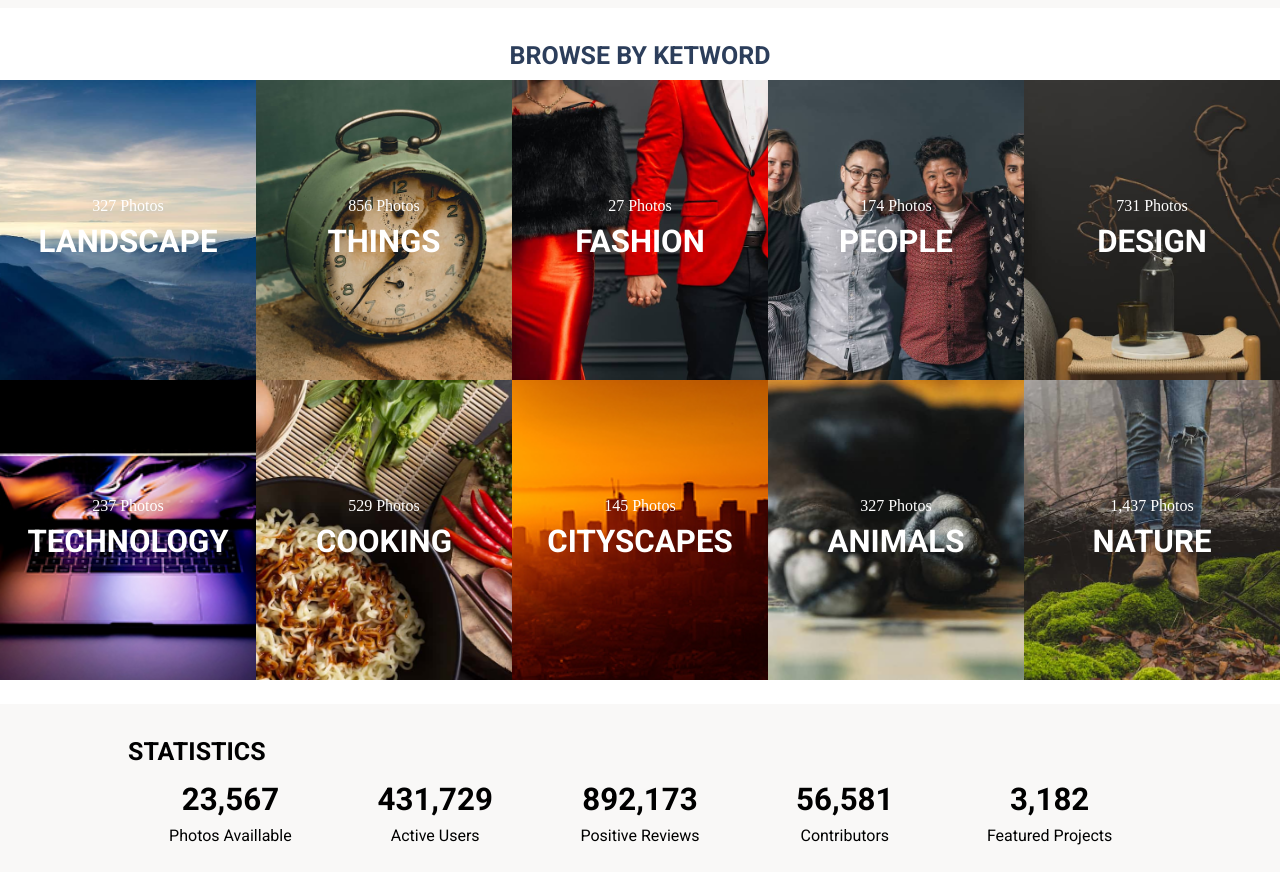
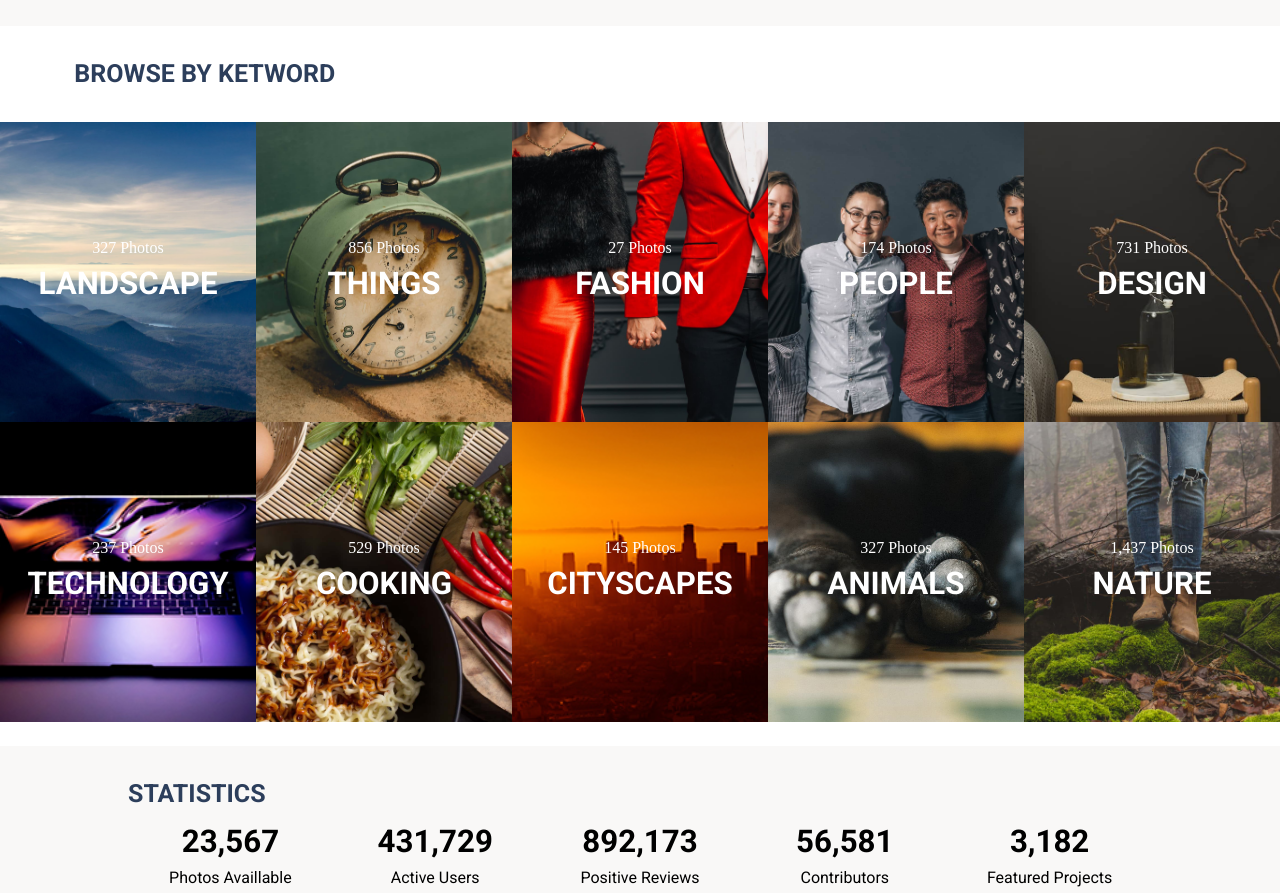
Before and after one commit to WilliamCMajor/design-comp-iwd, a plain HTML site: page index.html in a window 1280 px wide. Shown: the part 1760-2653 px from the top of the page. Drawn offline with Linux system fonts and the light colour scheme; a web font is replaced by a local one.

Commit message:
remove original files

```diff
--- a/css/styles.css
+++ b/css/styles.css
@@ -295,6 +295,9 @@ footer {
 
     .keyword h3 {
         grid-column: 1 / -1;
+        margin-bottom: 2.4rem;
+        align-self: start;
+        width: 32%;
     }
 
     section.statistics {
@@ -360,10 +363,14 @@ footer {
         grid-column: 1 / -1;
         width: 10%;
         align-self: start;
+        color: #2c3e5b;
     }
 }
 
 @media only screen and (min-width: 1200px) {
+    nav ul li {
+        margin: 2.4rem;
+    }
 
     section.box-container,
     section.testimonials {
@@ -379,19 +386,19 @@ footer {
     }
 
     .landscape {
-        background-image: url(../img/mobile-optimized/blue-landscape.jpg);
+        background-image: url(../img/desktop-optimized/blue-landscape.jpg);
     }
 
     .things {
-        background-image: url(../img/mobile-optimized/arash-asghari-AYAZnkZWkb4-unsplash.jpg);
+        background-image: url(../img/desktop-optimized/arash-asghari-AYAZnkZWkb4-unsplash.jpg);
     }
 
     .fashion {
-        background-image: url(../img/mobile-optimized/elegant-red-formal-fashion.jpg);
+        background-image: url(../img/desktop-optimized/elegant-red-formal-fashion.jpg);
     }
 
     .people {
-        background-image: url(../img/mobile-optimized/four-friends.jpg);
+        background-image: url(../img/desktop-optimized/four-friends.jpg);
     }
 
     .design {
@@ -399,24 +406,38 @@ footer {
     }
 
     .technology {
-        background-image: url(../img/mobile-optimized/daniel-korpai-HyTwtsk8XqA-unsplash.jpg);
+        background-image: url(../img/desktop-optimized/daniel-korpai-HyTwtsk8XqA-unsplash.jpg);
     }
 
     .cooking {
-        background-image: url(../img/mobile-optimized/ramen-noodles-kitchen-and-cooking.jpg);
+        background-image: url(../img/desktop-optimized/ramen-noodles-kitchen-and-cooking.jpg);
     }
 
     .cityscapes {
-        background-image: url(../img/mobile-optimized/josh-rose-9YQGFzg0RiM-unsplash.jpg);
+        background-image: url(../img/desktop-optimized/josh-rose-9YQGFzg0RiM-unsplash.jpg);
     }
 
     .animals {
-        background-image: url(../img/mobile-optimized/dog-paws.jpg);
+        background-image: url(../img/desktop-optimized/dog-paws.jpg);
     }
 
     .nature {
-        background-image: url(../img/mobile-optimized/standing-in-woods.jpg);
+        background-image: url(../img/desktop-optimized/standing-in-woods.jpg);
     }
 
 
 }
+
+@media only screen and (min-width: 1500px) {
+    header {
+        justify-content: space-evenly;
+    }
+
+    .flex {
+        margin-left: 0 10%;
+    }
+
+    nav ul li {
+        margin-right: 6rem;
+    }
+}
```
Also changed, not shown: img/desktop-optimized/daniel-korpai-HyTwtsk8XqA-unsplash.jpg (renamed from img/images-fullsize/daniel-korpai-HyTwtsk8XqA-unsplash.jpg), img/desktop-optimized/dark-wall-bedside-table.jpg (added), img/desktop-optimized/dog-paws.jpg (added), img/desktop-optimized/elegant-red-formal-fashion.jpg (added), img/desktop-optimized/four-friends.jpg (added), img/desktop-optimized/josh-rose-9YQGFzg0RiM-unsplash.jpg (renamed from img/images-fullsize/josh-rose-9YQGFzg0RiM-unsplash.jpg), img/desktop-optimized/ramen-noodles-kitchen-and-cooking.jpg (added), img/desktop-optimized/standing-in-woods.jpg (added), img/images-fullsize/waterfall-3723422_1920.jpg (deleted), 1 other file.
